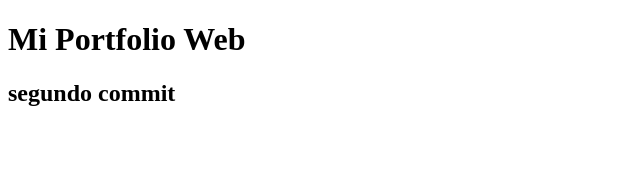
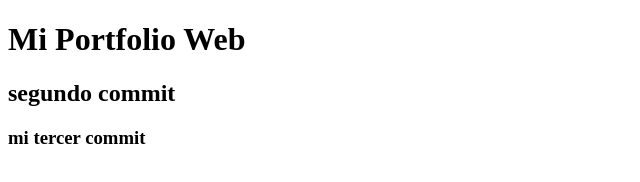
Before and after one commit to RodriBen77/FrontEnd, a plain HTML site: page Index.html in a window 1280 px wide. Shown: the whole page, without its empty margins (0-640 px from the left). Drawn offline with Linux system fonts and the light colour scheme.

Commit message:
Cambio de prueba numero 3

```diff
--- a/Index.html
+++ b/Index.html
@@ -9,5 +9,6 @@
 <body>
   <h1>Mi Portfolio Web</h1>
   <h2>segundo commit</h2>
+  <h3> mi tercer commit</h3>
 </body>
 </html>
```
